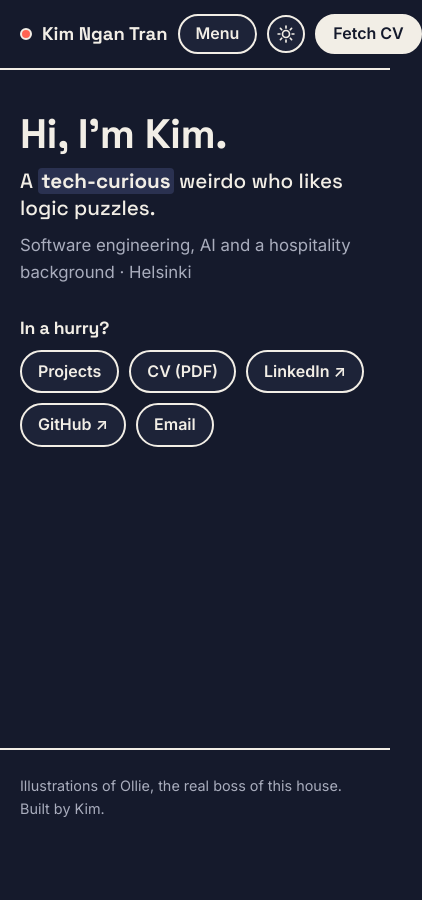
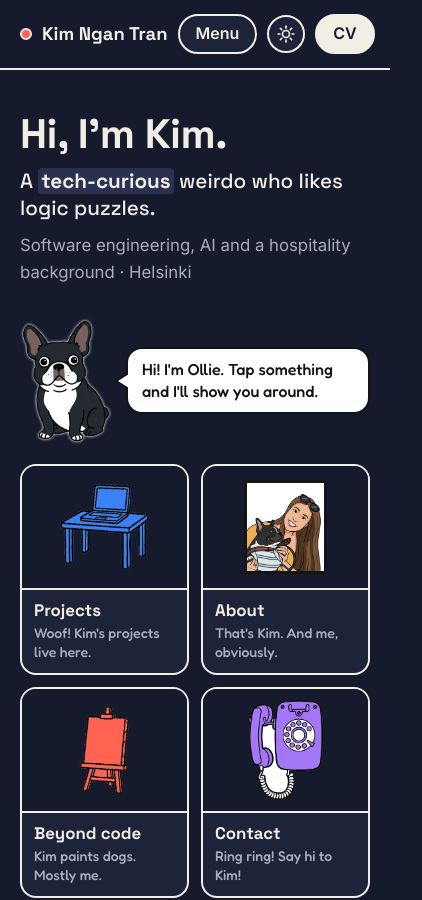
Before and after one commit to Kimiollie/Kimiollie.github.io, a React (Vite) app: page / in a window 390 px wide. Shown: the top 900 px of the page, 422 px wide, since content can reach past the window. Before the commit the page ends 844 px from the top, so only its background shows below. Built offline with nearby package versions, Linux system fonts and the light colour scheme.

Commit message:
feat: add mobile home layout

```diff
--- a/src/components/Header.module.css
+++ b/src/components/Header.module.css
@@ -77,6 +77,10 @@
   cursor: pointer;
 }
 
+.cvShort {
+  display: none;
+}
+
 .cv {
   background: var(--ink);
   color: var(--bg);
@@ -139,3 +143,14 @@
     padding: 7px 12px;
   }
 }
+
+/* Very narrow phones: brand, Menu, day/night and the CV button must fit on one line. */
+@media (max-width: 439.98px) {
+  .cvLong {
+    display: none;
+  }
+
+  .cvShort {
+    display: inline;
+  }
+}
--- a/src/components/Header.tsx
+++ b/src/components/Header.tsx
@@ -1,6 +1,6 @@
 import { useEffect, useRef, useState } from 'react';
 import { Link, NavLink, useLocation } from 'react-router-dom';
-import { BRAND, CV_URL, cvButtonLabel } from '../content/site.ts';
+import { BRAND, CV_URL, cvButtonLabel, cvButtonShortLabel } from '../content/site.ts';
 import ThemeToggle from './ThemeToggle.tsx';
 import styles from './Header.module.css';
 
@@ -62,8 +62,11 @@ function Header() {
 
         <ThemeToggle />
 
-        <a href={CV_URL} download className={styles.cv}>
-          {cvButtonLabel}
+        <a href={CV_URL} download className={styles.cv} aria-label={cvButtonLabel}>
+          <span className={styles.cvLong}>{cvButtonLabel}</span>
+          <span className={styles.cvShort} aria-hidden="true">
+            {cvButtonShortLabel}
+          </span>
         </a>
       </div>
     </header>
--- a/src/content/site.ts
+++ b/src/content/site.ts
@@ -8,6 +8,8 @@ export const GITHUB_URL = 'https://github.com/Kimiollie';
 export const REPO_URL = 'https://github.com/Kimiollie/Kimiollie.github.io';
 
 export const cvButtonLabel = 'Fetch CV';
+/** Shown instead of cvButtonLabel on very narrow screens (the link keeps the full name). */
+export const cvButtonShortLabel = 'CV';
 
 /** Header day/night button (screen-reader label and tooltip). */
 export const themeToggleLabels = {
--- a/src/pages/Home.tsx
+++ b/src/pages/Home.tsx
@@ -4,6 +4,7 @@ import { Link, useSearchParams } from 'react-router-dom';
 import ExternalAnchor from '../components/ExternalAnchor.tsx';
 import { hero, quickLinks, quickLinksTitle } from '../content/site.ts';
 import type { QuickLink } from '../content/types.ts';
+import MobileRoom from '../room/MobileRoom.tsx';
 import Room from '../room/Room.tsx';
 import { useMediaQuery } from '../utils/useMediaQuery.ts';
 import styles from './Home.module.css';
@@ -65,7 +66,9 @@ function Home() {
         <p className={styles.hint}>{hero.hint}</p>
       </section>
 
-      {/* The room is desktop only; mobile gets its own layout in step 3.6. */}
+      {/* Desktop: the interactive room (with the visiting friend and the ?edit editor).
+          Below 820px: Ollie and a grid of item cards instead. */}
+      {!isDesktop && <MobileRoom />}
       {isDesktop && (
         <div className={styles.room}>
           {editing && RoomEditor ? (
--- /dev/null
+++ b/src/room/MobileRoom.module.css
@@ -0,0 +1,170 @@
+.mobile {
+  margin-bottom: 32px;
+}
+
+/* Ollie and his speech bubble */
+.intro {
+  display: flex;
+  align-items: center;
+  gap: 14px;
+  margin-bottom: 20px;
+}
+
+.ollie {
+  flex: none;
+  width: 92px;
+  height: auto;
+}
+
+.bubble {
+  position: relative;
+  margin: 0;
+  padding: 10px 14px;
+  border: 2px solid #141416;
+  border-radius: 16px;
+  background: #ffffff;
+  color: #141416;
+  font-size: 1rem;
+  line-height: 1.35;
+}
+
+/* Tail pointing left, at Ollie */
+.bubble::before,
+.bubble::after {
+  content: '';
+  position: absolute;
+  top: 50%;
+  border-style: solid;
+  transform: translateY(-50%);
+}
+
+.bubble::before {
+  left: -14px;
+  border-width: 9px 14px 9px 0;
+  border-color: transparent #141416 transparent transparent;
+}
+
+.bubble::after {
+  left: -10px;
+  border-width: 7px 11px 7px 0;
+  border-color: transparent #ffffff transparent transparent;
+}
+
+/* Item cards */
+.cards {
+  display: grid;
+  grid-template-columns: repeat(2, minmax(0, 1fr));
+  gap: 12px;
+  margin: 0;
+  padding: 0;
+  list-style: none;
+}
+
+.wide {
+  grid-column: 1 / -1;
+}
+
+.card {
+  display: flex;
+  flex-direction: column;
+  height: 100%;
+  overflow: hidden;
+  border: 2px solid var(--line);
+  border-radius: 16px;
+  background: var(--card);
+  text-decoration: none;
+  transition:
+    border-color 0.2s,
+    box-shadow 0.2s;
+}
+
+.card:hover,
+.card:focus-visible,
+.card[data-posing] {
+  box-shadow: 0 0 0 3px var(--item-colour);
+}
+
+.card:focus-visible {
+  outline: none;
+}
+
+.media {
+  position: relative;
+  display: block;
+  aspect-ratio: 4 / 3;
+  border-bottom: 2px solid var(--line);
+  background: var(--bg);
+}
+
+.image,
+.pose {
+  position: absolute;
+  inset: 10px;
+  width: calc(100% - 20px);
+  height: calc(100% - 20px);
+  object-fit: contain;
+  transition: opacity 0.15s ease;
+}
+
+.portrait {
+  inset: 14px 25%;
+  width: 50%;
+  height: calc(100% - 28px);
+  border: 3px solid #141416;
+  border-radius: 3px;
+  object-fit: cover;
+  object-position: center 30%;
+}
+
+/* Tap: the item gives way to Ollie's pose for a moment */
+.pose {
+  opacity: 0;
+}
+
+.card[data-posing] .pose {
+  opacity: 1;
+}
+
+.card[data-posing] .image {
+  opacity: 0;
+}
+
+.text {
+  display: flex;
+  flex-direction: column;
+  gap: 2px;
+  padding: 10px 12px 12px;
+}
+
+.name {
+  font-family: var(--font-heading);
+  font-size: 1.05rem;
+  font-weight: 700;
+  line-height: 1.25;
+}
+
+.line {
+  color: var(--muted);
+  font-size: 0.88rem;
+  line-height: 1.35;
+}
+
+/* The CV card: image on the left, text on the right */
+.wide .card {
+  flex-direction: row;
+  align-items: center;
+}
+
+.wide .media {
+  flex: none;
+  width: 34%;
+  border-right: 2px solid var(--line);
+  border-bottom: 0;
+  align-self: stretch;
+}
+
+/* Night: a faint light outline keeps Ollie visible */
+[data-theme='night'] .ollie,
+[data-theme='night'] .pose {
+  filter: drop-shadow(0 0 1.5px rgb(255 255 255 / 85%));
+}
--- /dev/null
+++ b/src/room/MobileRoom.tsx
@@ -0,0 +1,123 @@
+import { useEffect, useRef, useState } from 'react';
+import type { CSSProperties, MouseEvent } from 'react';
+import { useNavigate } from 'react-router-dom';
+import { mobileOllieLine, ollieLines, roomLabel } from '../content/site.ts';
+import type { RoomItemId } from '../content/types.ts';
+import { ROOM_ITEMS, type RoomItemConfig } from './room.config.ts';
+import { itemImages, ollieSprites, poseImages, wallPictures, type ItemArt } from './roomAssets.ts';
+import styles from './MobileRoom.module.css';
+
+/** How long Ollie's pose shows after a tap, before navigating (PLAN.md 4.4). */
+export const POSE_FLASH_MS = 700;
+
+/** Card order on mobile; the CV card comes last and spans both columns. */
+const CARD_ORDER: RoomItemId[] = ['projects', 'about', 'beyond', 'contact', 'cv'];
+
+interface Card {
+  item: RoomItemConfig & { id: RoomItemId };
+  href: string;
+  download: boolean;
+  /** The coloured item image (About uses the small wall portrait). */
+  image: string;
+  /** Ollie's pose shown for a moment after a tap. */
+  pose: string;
+}
+
+function cardFor(id: RoomItemId): Card {
+  const item = ROOM_ITEMS.find((i) => i.id === id)! as Card['item'];
+  const image = item.image ? itemImages[item.image].colour : wallPictures.portraitWall;
+  // Contact uses the plain phone pose here; the room uses its coloured version.
+  const poseArt: ItemArt = item.pose ? poseImages[item.pose] : ollieSprites.lookup;
+  const action = item.action;
+  return {
+    item,
+    href: action.type === 'route' ? action.to : action.type === 'download' ? action.href : '/',
+    download: action.type === 'download',
+    image,
+    pose: poseArt.white,
+  };
+}
+
+const CARDS = CARD_ORDER.map(cardFor);
+
+/** Mobile home (< 820 px): Ollie with a speech bubble, then a grid of item cards. */
+function MobileRoom() {
+  const navigate = useNavigate();
+  const [tapped, setTapped] = useState<RoomItemId | null>(null);
+  const timer = useRef<number | undefined>(undefined);
+  const downloadRefs = useRef<Partial<Record<RoomItemId, HTMLAnchorElement | null>>>({});
+  const allowDownload = useRef(false);
+
+  useEffect(() => () => window.clearTimeout(timer.current), []);
+
+  const onCardClick = (card: Card) => (event: MouseEvent<HTMLAnchorElement>) => {
+    // Let new-tab clicks and the delayed CV download through untouched.
+    if (event.metaKey || event.ctrlKey || event.shiftKey || event.altKey || event.button !== 0) {
+      return;
+    }
+    if (card.download && allowDownload.current) {
+      allowDownload.current = false;
+      return;
+    }
+    event.preventDefault();
+    if (tapped) return;
+
+    setTapped(card.item.id);
+    timer.current = window.setTimeout(() => {
+      setTapped(null);
+      if (card.download) {
+        allowDownload.current = true;
+        downloadRefs.current[card.item.id]?.click();
+      } else {
+        navigate(card.href);
+      }
+    }, POSE_FLASH_MS);
+  };
+
+  return (
+    <section className={styles.mobile} aria-label={roomLabel}>
+      <div className={styles.intro}>
+        <img className={styles.ollie} src={ollieSprites.sit.white} alt="" />
+        <p className={`${styles.bubble} fun`}>{mobileOllieLine}</p>
+      </div>
+
+      <ul className={styles.cards}>
+        {CARDS.map((card) => {
+          const id = card.item.id;
+          const posing = tapped === id;
+          return (
+            <li key={id} className={id === 'cv' ? styles.wide : undefined}>
+              <a
+                ref={(el) => {
+                  if (card.download) downloadRefs.current[id] = el;
+                }}
+                href={card.href}
+                download={card.download || undefined}
+                className={styles.card}
+                style={{ '--item-colour': card.item.colour } as CSSProperties}
+                onClick={onCardClick(card)}
+                data-card={id}
+                data-posing={posing || undefined}
+              >
+                <span className={styles.media}>
+                  <img
+                    className={`${styles.image} ${id === 'about' ? styles.portrait : ''}`}
+                    src={card.image}
+                    alt=""
+                  />
+                  <img className={styles.pose} src={card.pose} alt="" data-testid={`pose-${id}`} />
+                </span>
+                <span className={styles.text}>
+                  <span className={styles.name}>{card.item.label}</span>
+                  <span className={`${styles.line} fun`}>{ollieLines[id]}</span>
+                </span>
+              </a>
+            </li>
+          );
+        })}
+      </ul>
+    </section>
+  );
+}
+
+export default MobileRoom;
```
Also changed, not shown: 1 other file (tests, documents, lock files or other folders).
